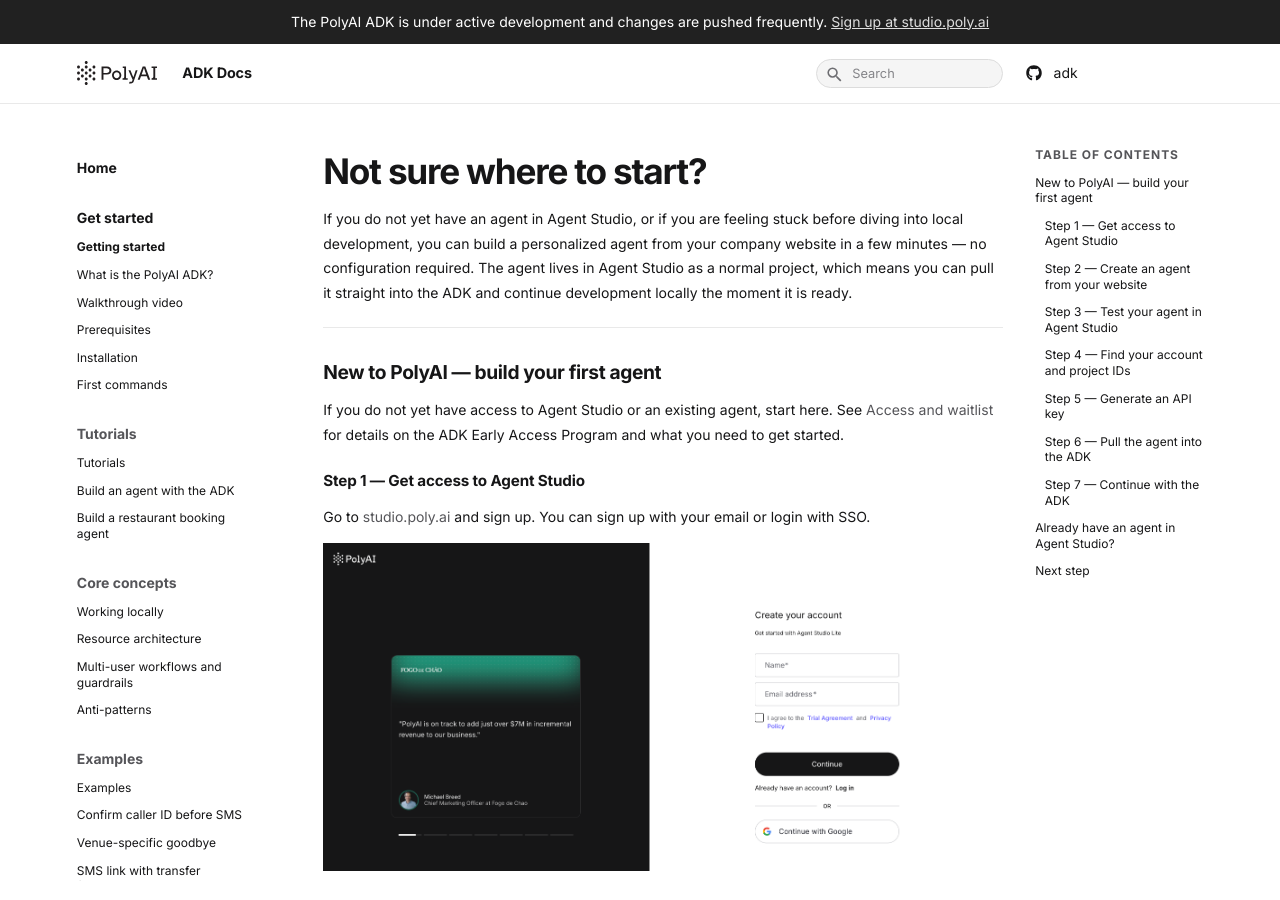
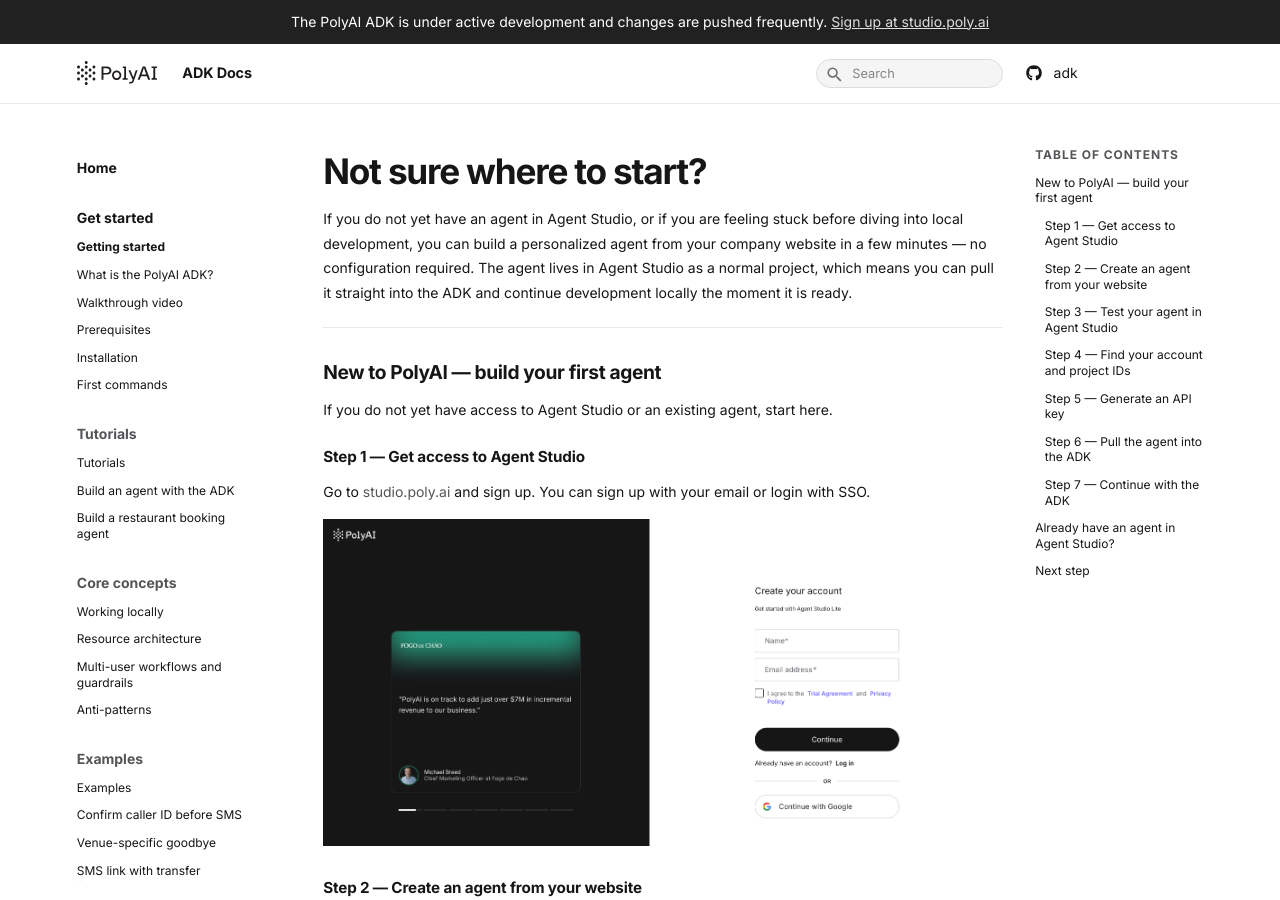
Before and after one commit to polyai/adk, an MkDocs documentation site: the page built from docs/docs/get-started/get-started.md, in a window 1280 px wide and 900 px high. Built offline with MkDocs 1.6.1 and Material for MkDocs 9.7.7, drawn with Linux system fonts in a browser that asks for light colours.

Commit message:
Update get-started.md

```diff
--- a/docs/docs/get-started/get-started.md
+++ b/docs/docs/get-started/get-started.md
@@ -11,7 +11,7 @@
 
 ## New to PolyAI — build your first agent
 
-If you do not yet have access to Agent Studio or an existing agent, start here. See [Access and waitlist](./access-and-waitlist.md) for details on the ADK Early Access Program and what you need to get started.
+If you do not yet have access to Agent Studio or an existing agent, start here.
 
 ### Step 1 — Get access to Agent Studio
 
```
